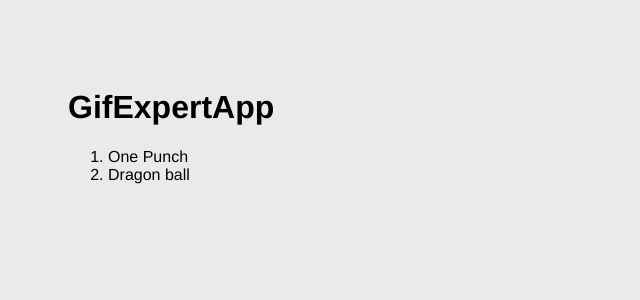
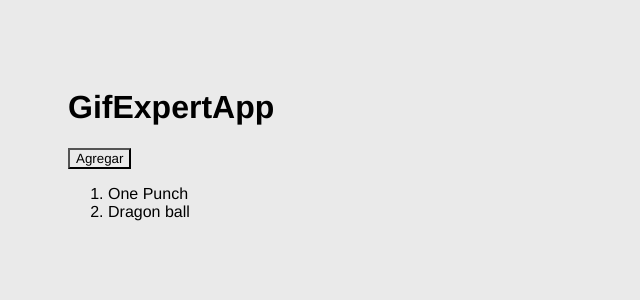
Before and after one commit to VergaraVictor/React, a React (Vite) app in the folder React/04-gif-expert-app/: page / in a window 1280 px wide. Shown: the top 300 px of the page, without its empty margins (0-640 px from the left). Built offline with nearby package versions, Linux system fonts and the light colour scheme.

Commit message:
AgregarunaCategoria

```diff
--- a/React/04-gif-expert-app/src/GifExpertApp.jsx
+++ b/React/04-gif-expert-app/src/GifExpertApp.jsx
@@ -4,7 +4,11 @@ export const GifExpertApp = () => {
 
     const [  categories, setCategories ] = useState([ 'One Punch', 'Dragon ball' ]);
 
-    console.log(categories);
+    const onAddCategory = () => {
+        // categories.push('Valorant'); esta no es recoendable por ahora
+        // setCategories([ ...categories, 'Valorant' ]) esta es una forma
+        setCategories( cat => [ 'Valorant', ...cat ]);
+    }
 
     return (
         <>
@@ -16,6 +20,7 @@ export const GifExpertApp = () => {
             {/* Api TfioeJvgjs0Kit3RlqVynZBDjQMSdo8o */}
 
             {/* Listado de Gif */}
+            <button onClick={ onAddCategory }>Agregar</button>
             <ol>
                 { categories.map( category => {
                         return <li key={ category }>{ category }</li>
```
